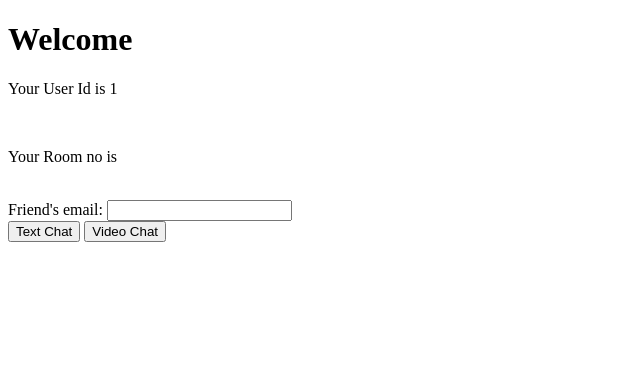
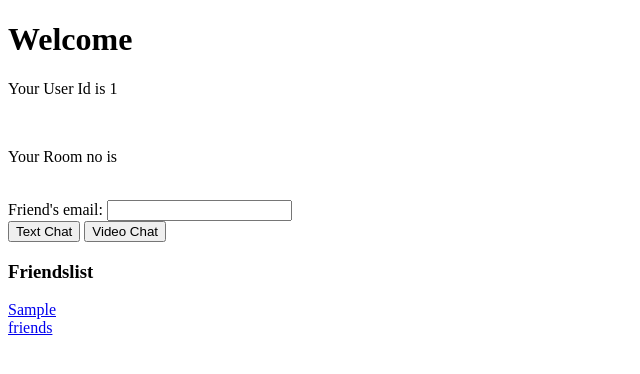
Before and after one commit to goks/Sadgamaya, a Django app: template login/templates/dash.html in a window 1280 px wide. Shown: the top 374 px of the page, without its empty margins (0-640 px from the left). Run offline with Django 3.2, Linux system fonts and the light colour scheme; the template is opened without the code that fills it: most values are stand-ins (such as "Sample title", 1, 10 or a date in 2020); data that the repository does not hold is empty; some libraries are stand-ins or nearby versions.

Commit message:
added friendlist

```diff
--- a/login/templates/dash.html
+++ b/login/templates/dash.html
@@ -6,6 +6,7 @@
     <title>Welcome | Winky</title>
 
    <script type="text/javascript" src="{% static "js/peer.js" %}"></script>
+   <script type="text/javascript" src="https://code.jquery.com/jquery-2.2.1.min.js"></script>
 
 
 
@@ -27,6 +28,10 @@
     <button onclick="vidSubmit()">
       Video Chat
     </button>
+    <div id=friendsDiv>
+    <h3>Friendslist</h3>
+
+   </div>
 
 	</div>
 
@@ -103,7 +108,33 @@
              });
 
 
-      </script>
+     </script>
+<script type="text/javascript">
+$(document).ready(function(){
+  var friend = "{{friends}}";
+   // alert(friend);
+  friends=friend.toString();
+  friends = friends.split(" ");
+  appu = document.getElementById("friendsDiv");
+  // alert(friends);
+  for(i=0; i<friends.length; i++){
+    var a = document.createElement('A');
+     // var createTextNode(friends[i]);
+     a.innerHTML = friends[i];
+     a.setAttribute('class','friendEmail');
+     a.setAttribute('href','#')
+     appu.appendChild(a);
+     appu.appendChild(document.createElement('BR'));
+
+  }
+
+
+ $('.friendEmail').click(function(){ document.getElementById("Suma").value = $(this).text()});
+
+});
+
+
+</script>
 
   </body>
 </html>
--- a/login/views.py
+++ b/login/views.py
@@ -107,7 +107,7 @@ def dash(request):
     	u.chatactive = False
     	userid = u.firstName+" "+u.lastName
     	print u.token
-    	return render_to_response('dash.html',{'userid':userid},context)
+    	return render_to_response('dash.html',{'userid':userid, 'friends':u.friendslist},context)
     return redirect('index')
 
 @csrf_exempt
```
Also changed, not shown: 1 other file.
